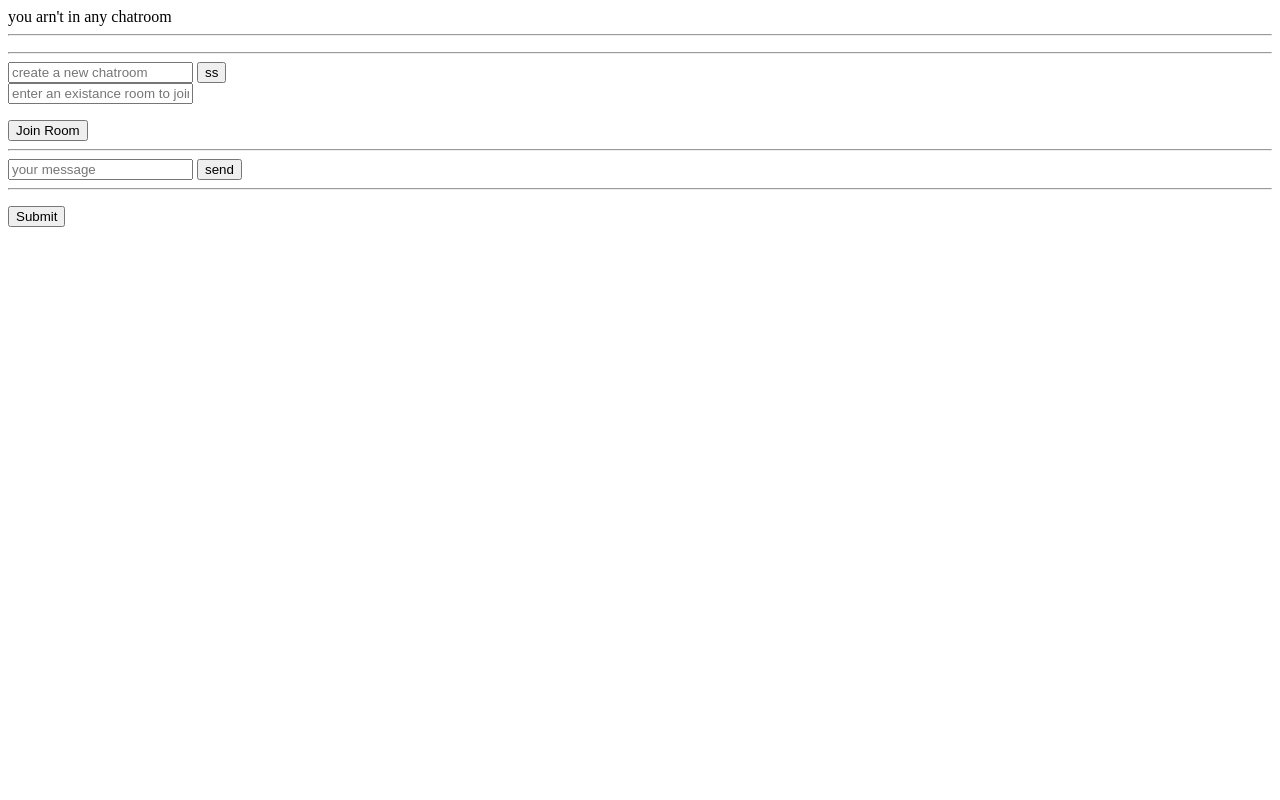
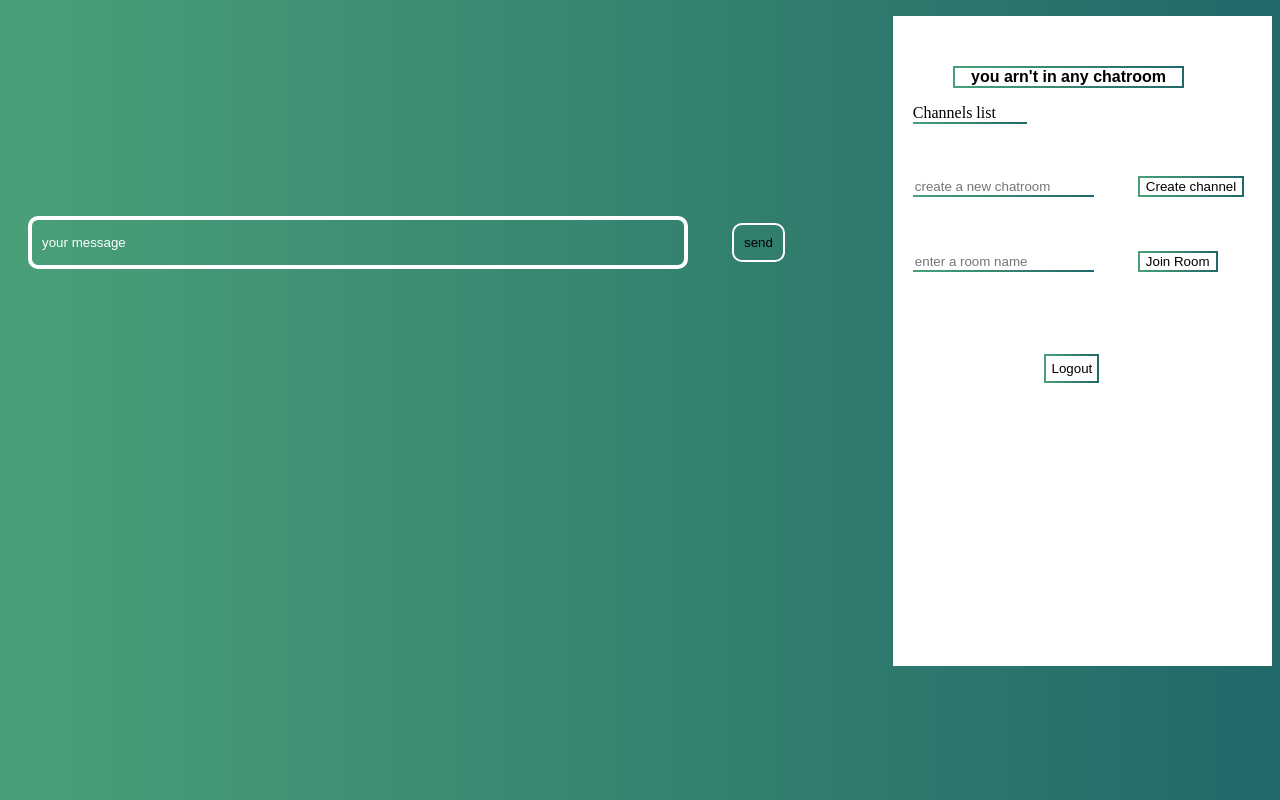
Before and after one commit to m7mdrmdn126/project2-cs50w, a Flask app: page / in a window 1280 px wide. Run offline with Flask 2, Linux system fonts and the light colour scheme; the visitor is signed in with stand-in values (Sample User, id 1); some libraries are stand-ins or nearby versions.

Commit message:
last commit

```diff
--- /dev/null
+++ b/static/index.css
@@ -0,0 +1,173 @@
+nav {
+  float: right;
+  width: 30%;
+  padding-top:50px;
+  background: white;
+  height: 600px;
+}
+
+#starter {
+  font-weight: bold;
+  font-family: sans-serif;
+  border: 2px solid transparent;
+  border-radius: 25px;
+  border-image: linear-gradient(to right, #49A078, #216869);
+  border-image-slice: 1;
+  width: 60%;
+  text-align: center;
+  margin-left: 60px;
+
+}
+
+#channels_list li{
+  list-style-type: none;
+  padding-bottom: 5px;
+  margin-left: 20px;
+
+}
+
+hr {
+  border: 1px solid darkgreen; /* we will change color here */
+}
+
+#tit {
+  border-bottom: 2px solid transparent;
+  border-image: linear-gradient(to right, #49A078, #216869);
+  border-image-slice: 1;
+  width: 30%;
+  margin-left: 20px;
+}
+
+#channels_list button {
+  border: 2px solid transparent;
+  border-image: linear-gradient(to right, #49A078, #216869);
+  border-image-slice: 1;
+  outline-color: green;
+  background: none;
+}
+
+
+
+
+
+#creating_form input[type=text] {
+  border: none;
+  outline: none;
+  border-bottom: 2px solid transparent;
+  border-image: linear-gradient(to right, #49A078, #216869);
+  border-image-slice: 1;
+  margin-right: 20px;
+  margin-left: 20px;
+}
+
+
+#creating_form input[type=submit] {
+  border: 2px solid transparent;
+  border-image: linear-gradient(to right, #49A078, #216869);
+  border-image-slice: 1;
+  outline-color: green;
+  background: none;
+  margin-left: 20px;
+}
+
+
+
+
+
+
+#join input[type=text] {
+  border: none;
+  outline: none;
+  border-bottom: 2px solid transparent;
+  border-image: linear-gradient(to right, #49A078, #216869);
+  border-image-slice: 1;
+  margin-right: 20px;
+  margin-left: 20px;
+}
+
+
+#join input[type=submit] {
+  border: 2px solid transparent;
+  border-image: linear-gradient(to right, #49A078, #216869);
+  border-image-slice: 1;
+  outline-color: green;
+  background: none;
+  margin-left: 20px;
+}
+
+
+
+
+
+#message {
+  background-color: #FF9494;
+
+}
+
+
+
+#logout {
+  border: 2px solid transparent;
+  border-image: linear-gradient(to right, #49A078, #216869);
+  border-image-slice: 1;
+
+  outline-color: green;
+  background: none;
+  margin-left: 40%;
+  margin-top: 30px;
+  padding: 5px;
+
+}
+
+body {
+  background-image: linear-gradient(to right, #49A078, #216869);
+}
+
+
+
+#chat li {
+  list-style-type: none;
+  border: 2px solid white;
+  border-radius: 15px;
+  background-color: white;
+  margin-bottom: 10px;
+  width: fit-content;
+  padding: 5px;
+  height: fit-content;
+}
+
+
+
+
+
+
+#texting input[type=text] {
+  margin-top: 200px;
+  border: none;
+  outline: none;
+  background: none;
+  border: 4px solid white;
+  border-radius: 10px;
+  width: 50%;
+  height: 25px;
+  margin-right: 20px;
+  margin-left: 20px;
+  padding: 10px;
+}
+
+
+ #texting ::placeholder {
+  color: white;
+}
+
+
+
+#texting input[type=submit] {
+  margin-top: 200px;
+  border: 2px solid white;
+  padding: 10px;
+  border-radius: 10px;
+  outline-color: green;
+  background: none;
+  margin-left: 20px;
+}
--- a/templates/index.html
+++ b/templates/index.html
@@ -5,46 +5,57 @@
     <title>  welcome  </title>
     <script src="{{ url_for('static', filename='index.js') }}"></script>
     <script type="text/javascript" src="//cdnjs.cloudflare.com/ajax/libs/socket.io/1.3.6/socket.io.min.js"></script>
+    <link rel="stylesheet" href="{{url_for('static', filename='index.css')}}">
   </head>
-  <body>
 
+    <nav>
       <div id="starter">
         <!-- this div is for identifying if the user in a chatroom or not and displaying the name of the chatroom -->
+        you are in this chatroom
       </div>
 
 
 
-    <hr>
+      <p id="tit">Channels list</p>
         <ul id="channels_list">
           <!-- this an list of all channels that the user can interact with -->
+
         </ul>
 
 
 
 
-      <hr>
+        <br><br>
         <!-- this div is controlling of getting information to create a chatroom -->
         <form id="creating_form">
           <input type="text" id="channel_name" placeholder="create a new chatroom">
-        <input type="submit" value="ss">
+          <input type="submit" value="Create channel">
+        </form>
+
+        <br><br><br>
+        <!-- this form is for getting information about the channel that the user want to join -->
+        <form id="join">
+          <input type="text" id="join_name" placeholder="enter a room name">
+          <input type="submit" value="Join Room">
+          <p id="message"></p>
+        </form>
+        <br><br>
+
+
+        <!-- logging out form -->
+        <form action="{{url_for('logout')}}">
+          <input id="logout" type="submit" value="Logout">
         </form>
 
 
-      <!-- this form is for getting information about the channel that the user want to join -->
-      <form id="join">
-        <input type="text" id="join_name" placeholder="enter an existance room to join">
-        <p id="message"></p>
-        <input type="submit" value="Join Room">
-      </form>
 
-      <hr>
+    </nav>
 
-      <form id="texting">
-        <input type="text" id="mm" placeholder="your message">
-        <input type="submit" value="send">
-      </form>
 
-      <hr>
+
+    <body>
+
+
 
         <ul id="chat">
 
@@ -52,13 +63,11 @@
 
 
 
+        <form id="texting">
+          <input type="text" id="mm" placeholder="your message">
+          <input type="submit" value="send">
+        </form>
 
-
-
-      <!-- logging out form -->
-      <form action="{{url_for('logout')}}">
-        <input type="submit" >
-      </form>
 
 
 
```
Also changed, not shown: static/login1.css (added, +67 -0 lines), templates/login.html (+11 -3 lines), README.MD (added), 2 other files. Lines whose indentation alone changed are shown as unchanged.
